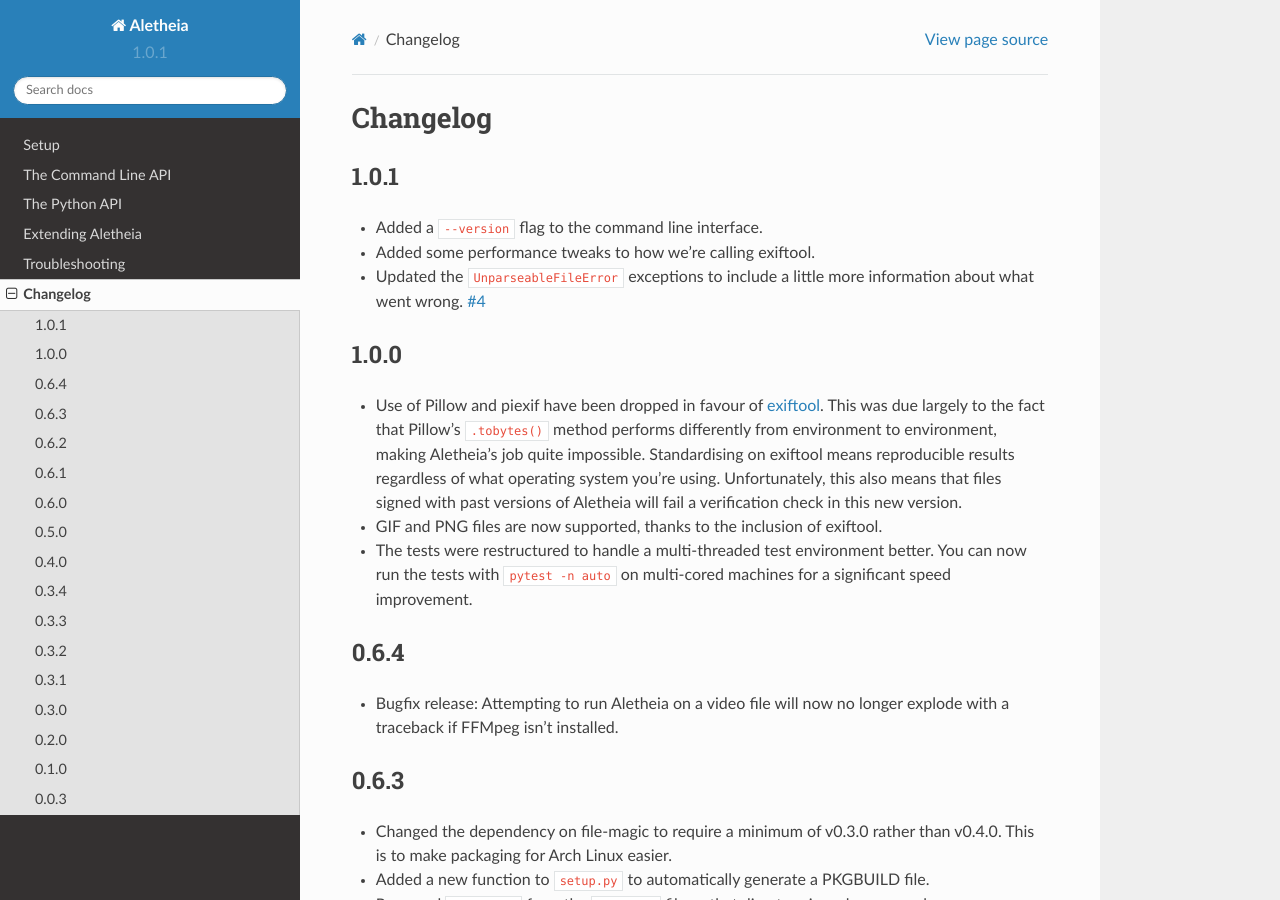
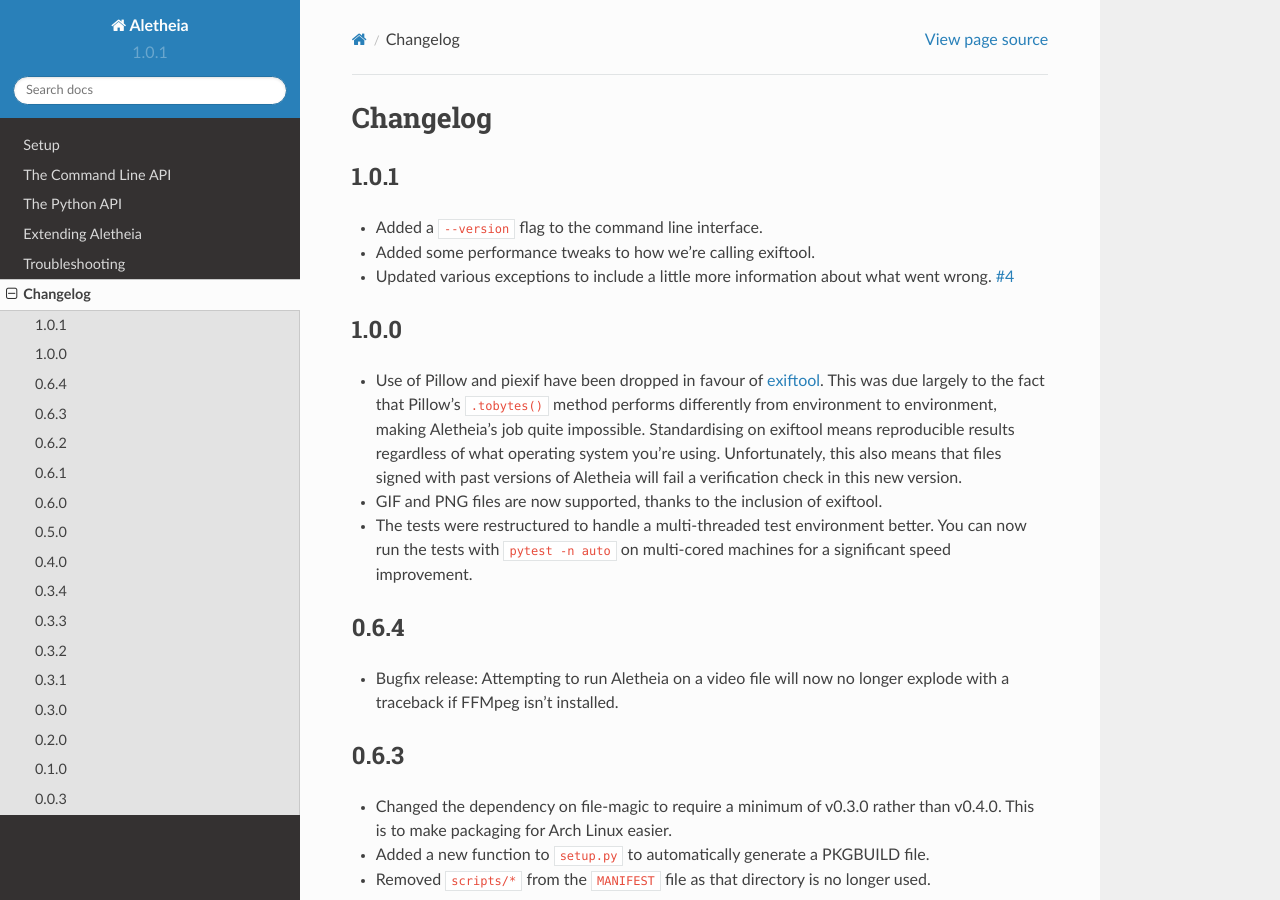
Before and after one commit to danielquinn/pyletheia, a Sphinx documentation site: the page built from docs/changelog.rst, in a window 1280 px wide and 900 px high. Built offline with Sphinx 7.4.7 and the Read the Docs theme 2.0.0, drawn with Linux system fonts in a browser that asks for light colours.

Commit message:
Generalise the info about exception messages

```diff
--- a/docs/changelog.rst
+++ b/docs/changelog.rst
@@ -8,8 +8,8 @@
 
 * Added a ``--version`` flag to the command line interface.
 * Added some performance tweaks to how we're calling exiftool.
-* Updated the ``UnparseableFileError`` exceptions to include a little more
-  information about what went wrong.  `#4`_
+* Updated various exceptions to include a little more information about what
+  went wrong.  `#4`_
 
 .. _#4: https://github.com/danielquinn/pyletheia/issues/4
 
```
